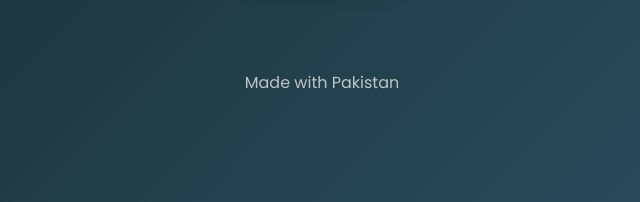
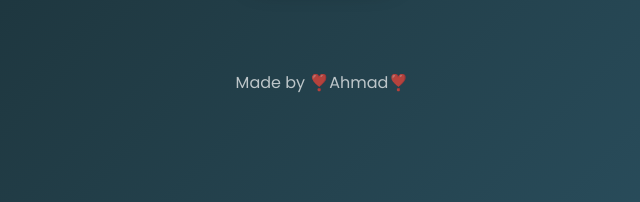
Before and after one commit to AhmadNawazTech/Drum-kit, a plain HTML site: page index.html in a window 1280 px wide. Shown: the part 595-797 px from the top of the page, 318-958 px from the left. Drawn offline with Linux system fonts and the light colour scheme.

Commit message:
Modify footer content in index.html
Updated footer text to include author's name.

```diff
--- a/index.html
+++ b/index.html
@@ -23,5 +23,5 @@
 <script src="index.js" charset="UTF-8"></script>
 
 </body>
-<footer>Made with Pakistan</footer>
+<footer>Made by ❣️Ahmad❣️</footer>
 </html>
```
